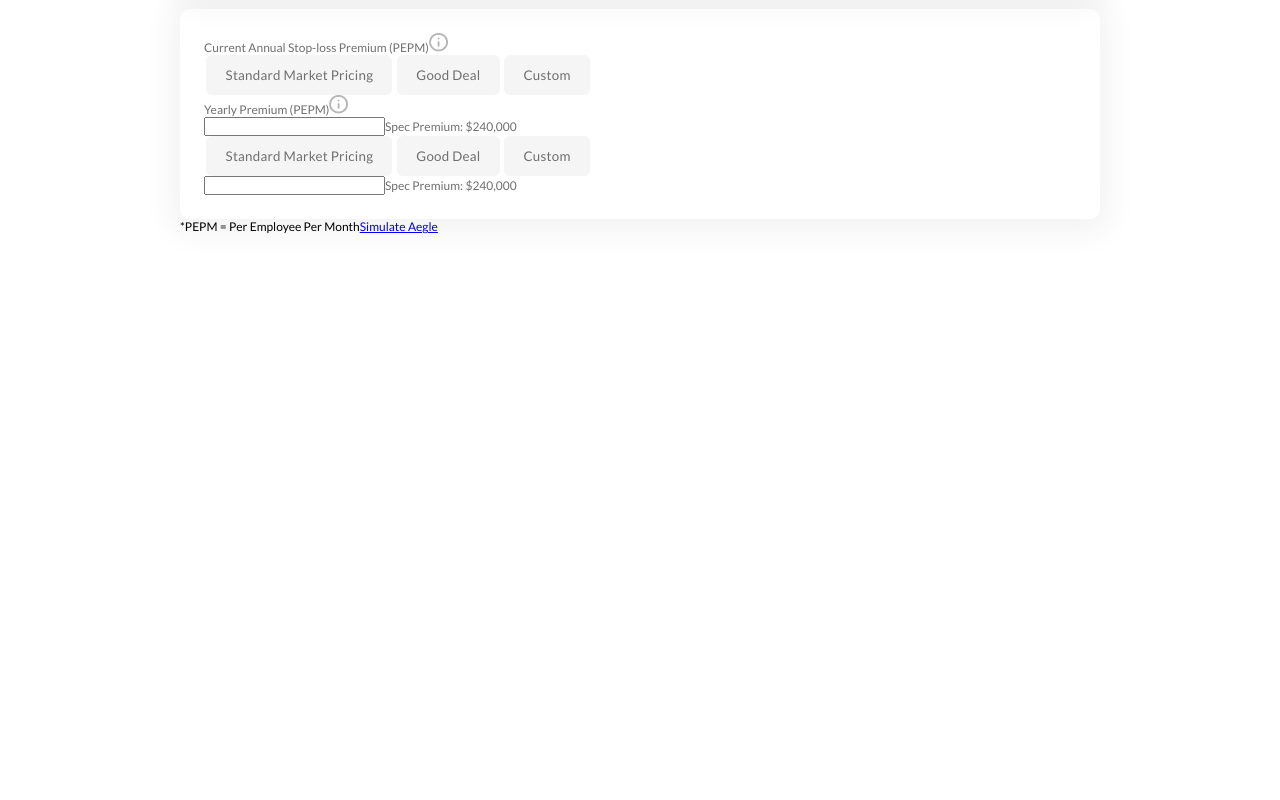
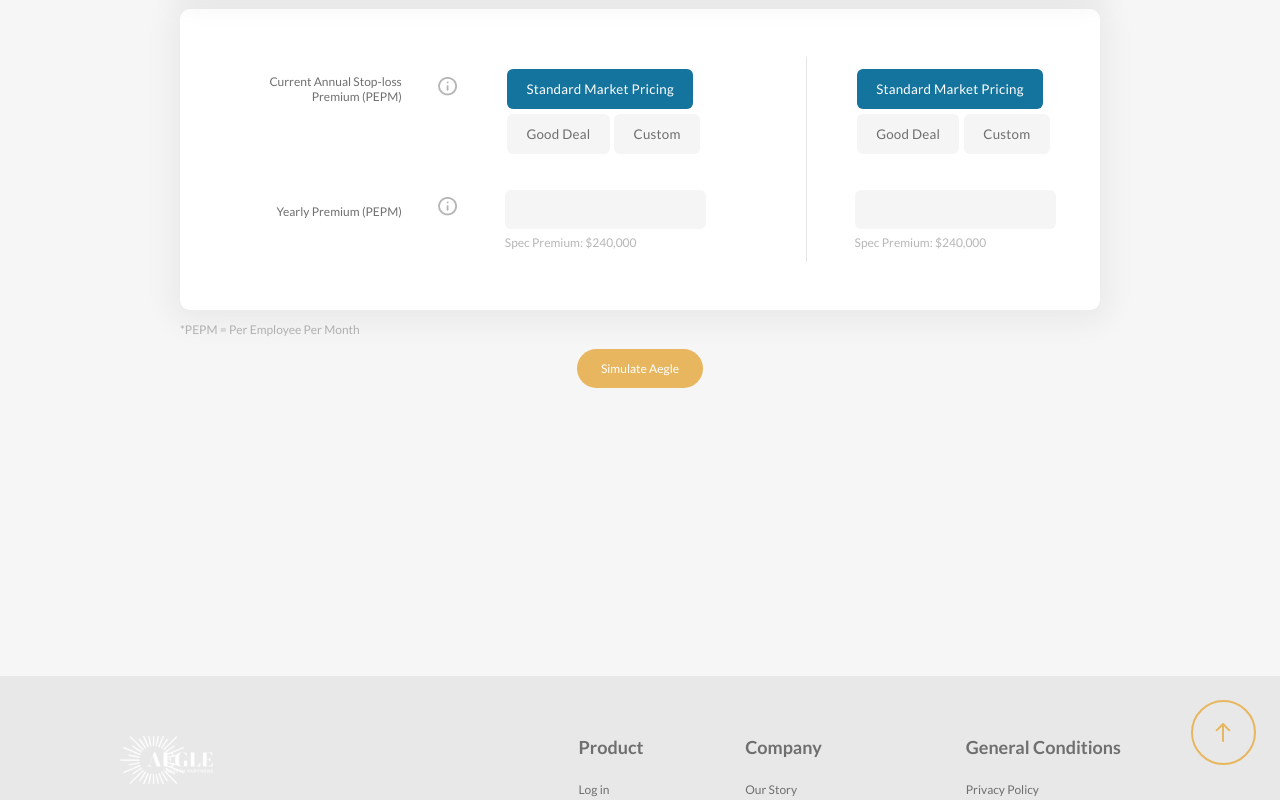
Before and after one commit to devkhaldi/Aegle, a React (Create React App) app: page /simulate in a window 1280 px wide. Shown: the part 900-1700 px from the top of the page. Built offline with nearby package versions, Linux system fonts and the light colour scheme.

Commit message:
finish simulator

```diff
--- a/src/App.css
+++ b/src/App.css
@@ -29,12 +29,14 @@ body {
 }
 
 .homeCards {
-  background: #e5e5e5;
+  background: rgba(246, 246, 246, 1);
   padding: 0 11rem;
   padding-bottom: 6rem;
 }
 .simulatorCards {
   padding: 15rem;
+  margin-bottom: -30rem;
+  background: rgba(246, 246, 246, 1);
 }
 
 /* Headers */
--- a/src/Simulator/Simulator.js
+++ b/src/Simulator/Simulator.js
@@ -3,6 +3,7 @@ import "./Simulator.css"
 import Navbar from "../components/Navbar"
 import SimulatorHero from "./SimulatorHero"
 import SimulatorForm from "./SimulatorForm"
+import Footer from "../components/Footer"
 
 const Simulator = () => {
   return (
@@ -12,6 +13,7 @@ const Simulator = () => {
       <div className='simulatorCards'>
         <SimulatorForm />
       </div>
+      <Footer className='lightFooter' />
     </React.Fragment>
   )
 }
--- a/src/Simulator/SimulatorForm.css
+++ b/src/Simulator/SimulatorForm.css
@@ -17,7 +17,7 @@
   width: 3.5rem;
   height: 3.5rem;
   left: -1.8rem;
-  top: 36%;
+  top: 29%;
   padding: 1rem;
   border-radius: 50%;
   z-index: 2;
@@ -42,7 +42,7 @@
 }
 
 .simulatorForm .box:nth-child(2) label {
-  flex: 2;
+  flex: 1;
   text-align: right;
   padding-right: 4rem;
   padding-top: 0.5rem;
@@ -59,18 +59,63 @@
   transform: translateY(0.4rem);
 }
 .simulatorForm .box:nth-child(2) .formContent {
-  flex: 2;
+  flex: 1;
   text-align: center;
   display: flex;
   align-items: center;
   padding-top: 0.2rem;
 }
 
-.simulatorForm .box:nth-child(2) hr {
+/* PERM box style */
+.simulatorForm .box:nth-child(3) {
+  display: flex;
+  padding: 2rem;
+}
+.simulatorForm .permContainer {
+  flex: 5;
+}
+
+.simulatorForm .pricingContainer {
+  flex: 2;
+}
+.simulatorForm .permContainer .formGroup {
+  display: flex;
+  margin: 3rem 0;
+}
+.simulatorForm .permContainer .formGroup label {
+  text-align: right;
+  flex: 1;
+  padding-right: 4rem;
+}
+.simulatorForm .permContainer .formGroup label p {
+  width: 60%;
+  display: inline-block;
+  transform: translateY(0.4rem);
+}
+.simulatorForm .permContainer .formGroup label img {
+  margin-left: 3rem;
+  padding-top: 0.6rem;
+}
+.simulatorForm .permContainer .formGroup .formContent {
+  flex: 1;
+  gap: 0.2rem;
+}
+.simulatorForm .formContentBtns {
+  margin-top: 0.4rem;
+}
+
+.simulatorForm .pricingContainer .formContent {
+  margin: 3rem 0;
+}
+.simulatorForm input {
   border: none;
-  width: 0.08rem;
-  background: rgba(0, 0, 0, 0.1);
-  margin: 2rem 4rem;
+  background: #f5f5f5;
+  border-radius: 0.5rem;
+  padding: 1rem 1rem;
+}
+.simulatorForm .formContent p {
+  margin-top: 0.5rem;
+  color: rgba(111, 111, 111, 0.5);
 }
 
 /* Simulator Form element style */
@@ -101,3 +146,34 @@
 .simulatorForm .switch {
   margin-right: 2rem;
 }
+
+.simulatorForm hr {
+  border: none;
+  width: 0.08rem;
+  background: rgba(0, 0, 0, 0.1);
+  margin: 2rem 4rem;
+}
+
+.simulatorForm p.perm {
+  color: rgba(111, 111, 111, 0.5);
+  margin-top: 1rem;
+}
+
+.simulatorForm .simulateBtnContainer {
+  width: 100%;
+  display: flex;
+  justify-content: center;
+}
+.simulatorForm .simulateBtn {
+  color: white;
+  background: var(--orange);
+  padding: 1rem 2rem;
+  border-radius: 2rem;
+  text-decoration: none;
+  display: inline-block;
+  margin: 1rem auto;
+}
+.simulatorForm input:focus {
+  border: none;
+  box-shadow: 0 0 0 #ddd;
+}
--- a/src/Simulator/SimulatorForm.js
+++ b/src/Simulator/SimulatorForm.js
@@ -93,13 +93,15 @@ const SimulatorForm = () => {
           <div className='permContainer'>
             <div className='formGroup'>
               <label htmlFor='type'>
-                Current Annual Stop-loss Premium (PEPM)
+                <p>Current Annual Stop-loss Premium (PEPM)</p>
                 <img src={labelicon} alt='Label Icon' />
               </label>
-              <div className='buttonsGroup'>
-                <button>Standard Market Pricing</button>
+              <div className='formContent'>
+                <button className='blueBtn'>Standard Market Pricing</button>
+                <div className='formContentBtns'>
                   <button>Good Deal</button>
                   <button>Custom</button>
+                </div>
               </div>
             </div>
             <div className='formGroup'>
@@ -107,28 +109,33 @@ const SimulatorForm = () => {
                 Yearly Premium (PEPM)
                 <img src={labelicon} alt='Label Icon' />
               </label>
-              <div className='inputContainer'>
+              <div className='formContent'>
                 <input type='text' />
-                <span>Spec Premium: $240,000</span>
+                <p>Spec Premium: $240,000</p>
               </div>
             </div>
           </div>
+          <hr />
           <div className='pricingContainer'>
-            <div className='buttonsGroup'>
-              <button>Standard Market Pricing</button>
+            <div className='formContent'>
+              <button className='blueBtn'>Standard Market Pricing</button>
+              <div className='formContentBtns'>
                 <button>Good Deal</button>
                 <button>Custom</button>
               </div>
-            <div className='inputContainer'>
+            </div>
+            <div className='formContent'>
               <input type='text' />
-              <span>Spec Premium: $240,000</span>
+              <p>Spec Premium: $240,000</p>
             </div>
           </div>
         </div>
-        <span>*PEPM = Per Employee Per Month</span>
+        <p className='perm'>*PEPM = Per Employee Per Month</p>
+        <div className='simulateBtnContainer'>
           <a href='#' className='simulateBtn'>
             Simulate Aegle
           </a>
+        </div>
       </form>
     </section>
   )
--- a/src/components/Footer.css
+++ b/src/components/Footer.css
@@ -3,6 +3,10 @@ footer {
   color: white;
   padding: 5rem 10rem;
   position: relative;
+}
+footer.lightFooter {
+  background: rgba(232, 232, 232, 1);
+  color: var(--blue);
 }
 
 footer .footerContent {
@@ -80,6 +84,19 @@ footer .gotop {
   cursor: pointer;
 }
 
+footer.lightFooter a,
+footer.lightFooter p,
+footer.lightFooter h3,
+footer.lightFooter .footerCopyright {
+  color: rgba(111, 111, 111, 1) !important;
+}
+footer.lightFooter hr {
+  background: rgba(0, 0, 0, 0.2);
+}
+footer.lightFooter .yellowLink {
+  color: #e7b65f;
+}
+
 @media (max-width: 800px) {
   footer {
     padding: 2rem;
--- a/src/components/Footer.js
+++ b/src/components/Footer.js
@@ -3,7 +3,7 @@ import companyLogo from "../Icons/footerCompanyLogo.png"
 import gotopIcon from "../Icons/arrow-up_icon.svg"
 import "./Footer.css"
 
-const Footer = () => {
+const Footer = ({ className }) => {
   const scrollTop = () => {
     window.scroll({
       top: 0,
@@ -12,7 +12,7 @@ const Footer = () => {
     })
   }
   return (
-    <footer>
+    <footer className={className}>
       <div className='footerContent'>
         <div className='footerIntro'>
           <img src={companyLogo} alt='company logo' />
```
Also changed, not shown: src/Wait/Wait.js (added, +12 -0 lines). Lines whose indentation alone changed are shown as unchanged.
